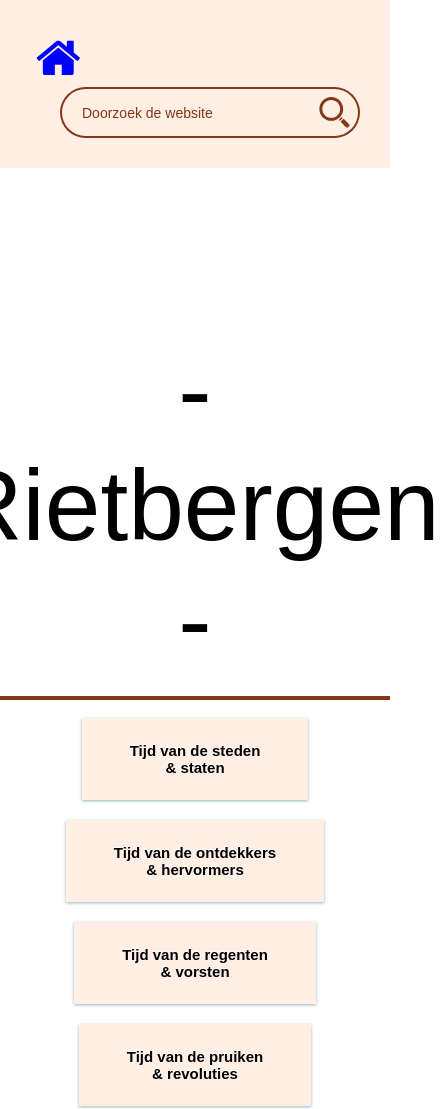
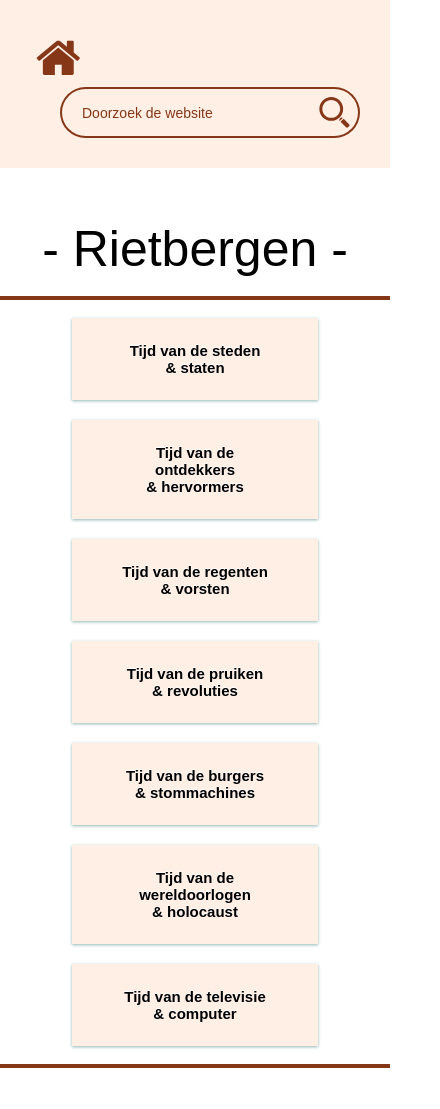
Before and after one commit to MadsDH/madsdh.github.io, a plain HTML site: page index.html in a window 390 px wide. Shown: the top 1109 px of the page, 440 px wide, since content can reach past the window. Drawn offline with Linux system fonts and the light colour scheme.

Commit message:
Responsive to smaller screens

```diff
--- a/index.html
+++ b/index.html
@@ -5,6 +5,7 @@
     <link rel="stylesheet" href="https://cdnjs.cloudflare.com/ajax/libs/font-awesome/4.7.0/css/font-awesome.min.css">
     <script src="java.js"></script>
     <meta charset="utf-8">
+    <meta name="viewport" content="width=device-width, initial-scale=1.0">
     <title>Familie Rietbergen</title>
   </head>
   <!--<button onclick="sortListDir()">Sort</button>
--- a/style.css
+++ b/style.css
@@ -48,6 +48,20 @@ body {
 
 .mainmenu {
   text-align: center;
+}
+
+@media only screen and (max-width: 600px) {
+  body {
+
+  }
+  .Rietbergen {
+    font-size: 50px;
+    height: 100px
+  }
+  .menu, .footer {
+    width: 150px;
+
+  }
 }
 
 .menu, .footer {
@@ -102,7 +116,7 @@ footer a{
   float: left;
 }
 
-#homebtn:visited {
+#homebtn:visited, #homebtn {
   color: #853718;
 }
 
```
